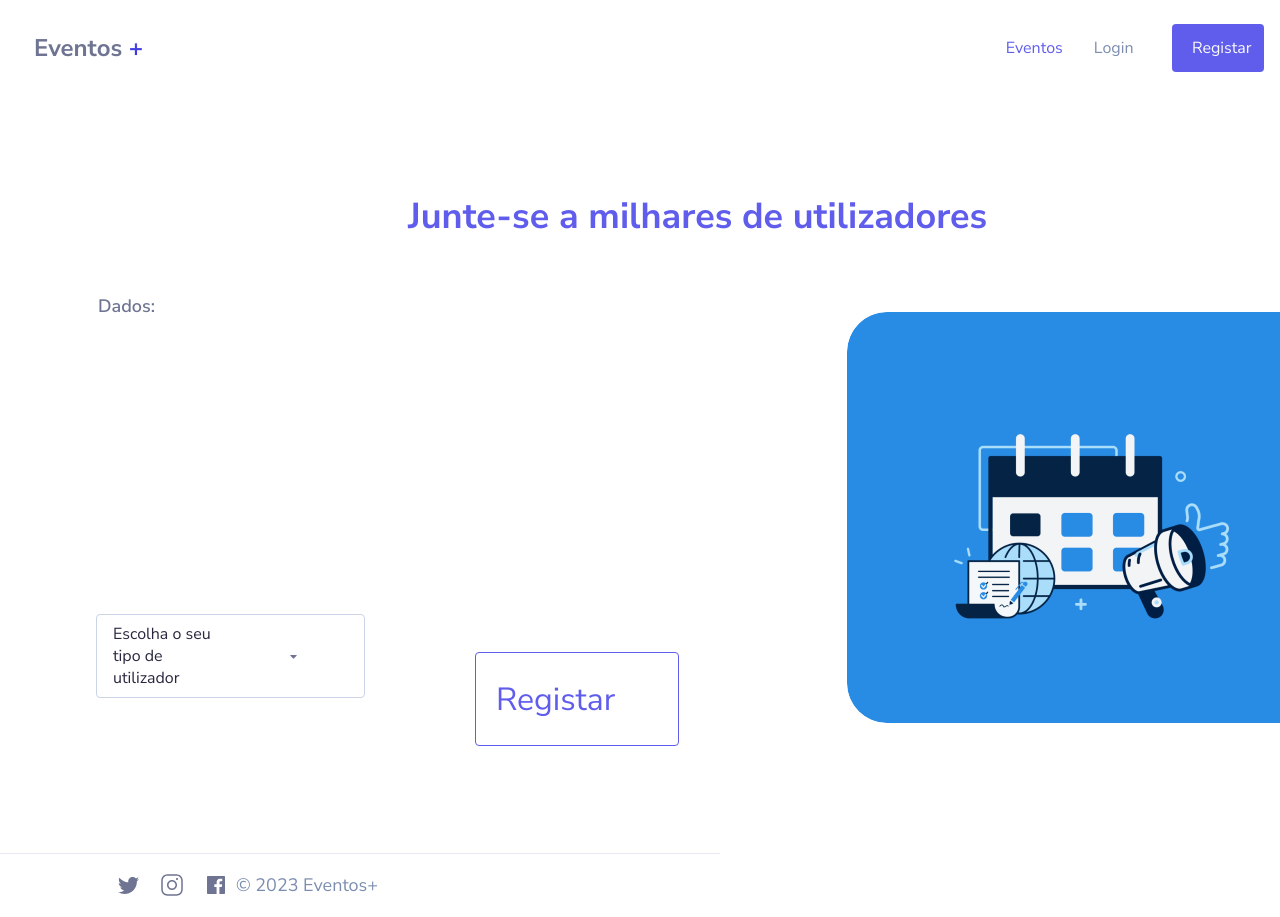
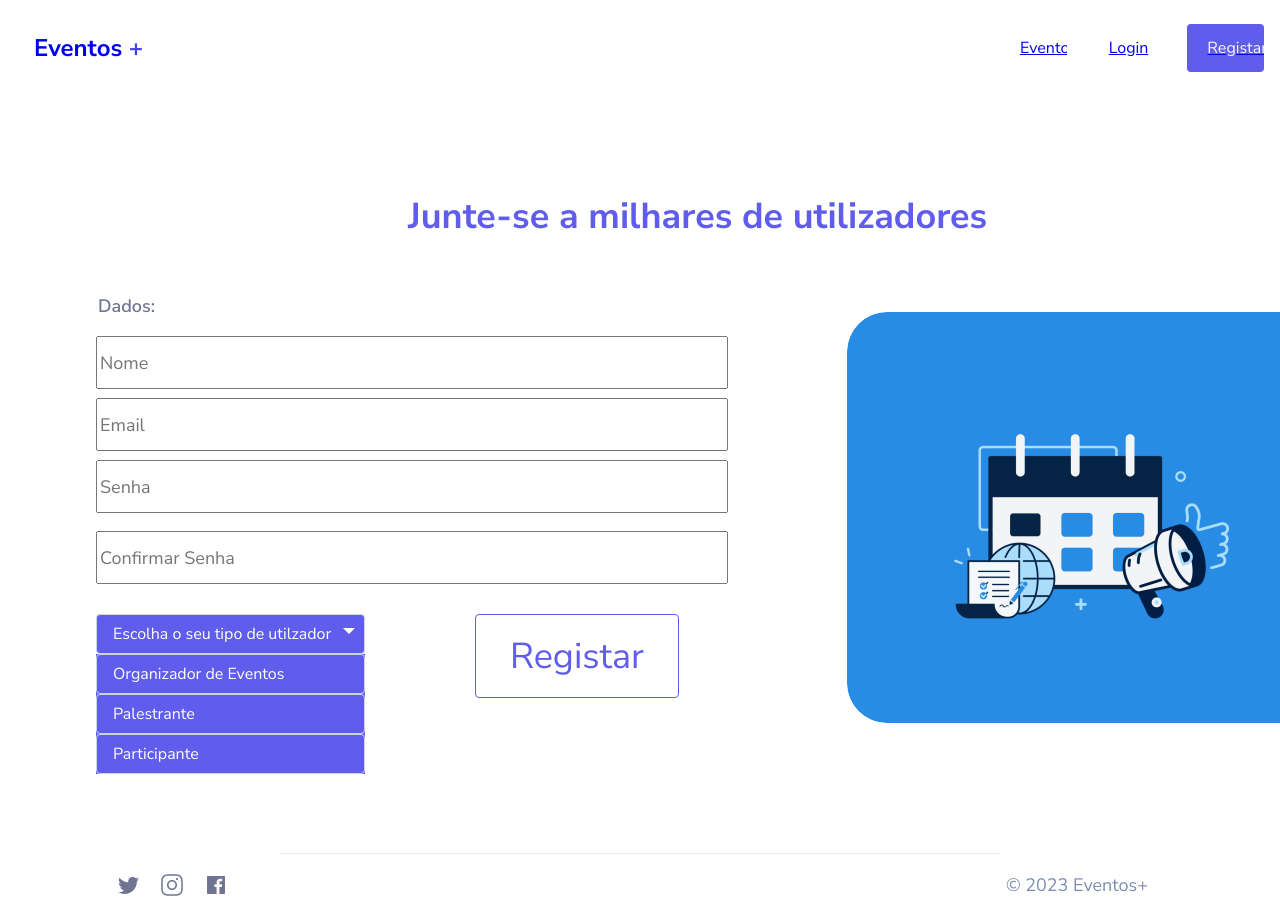
Before and after one commit to AMiragaia/ProjetoAS, a Flask app: page /register in a window 1280 px wide. Run offline with Flask 3, Linux system fonts and the light colour scheme.

Commit message:
login feito e registo quase feito

```diff
--- a/static/css/registo.css
+++ b/static/css/registo.css
@@ -5,19 +5,14 @@
   font-weight: 600;
 }
 .text-input10 {
-  border: 0;
   font-family: var(--body-default);
   font-size: var(--header-h4-size);
-  background-color: transparent;
-  position: absolute;
   top: 336px;
   left: 96px;
-  max-width: 624px;
+  width: 624px;
   height: 47px;
-  display: flex;
   flex-direction: column;
-  align-items: center;
-  justify-content: flex-start;
+  border: 3;
 }
 .twitter-icon5 {
   position: relative;
@@ -40,7 +35,7 @@
 .bottom5,
 .footer-divider5 {
   position: absolute;
-  max-width: 1440px;
+  width: 100%;
 }
 .bottom5 {
   top: 853px;
@@ -60,63 +55,60 @@
   left: 0;
   height: 1px;
 }
-.button5,
+
 .registar {
   flex-shrink: 0;
   display: flex;
   align-items: center;
-}
-.registar {
+  align-self: stretch;
   position: relative;
-  font-size: 32px;
+  font-size: var(--font-size-17xl);
   font-family: var(--body-default);
   color: var(--purple-blue);
-  text-align: left;
-  width: 174px;
-  height: 25px;
+  text-align: center;
+  margin: auto;
 }
-.button5 {
+
+.button-row,
+.text-input12,
+.text-input13,
+.text-input15,
+.text-input10 {
+  position: absolute;
+  display: flex;
+  justify-content: flex-start;
+  align-items: center;
+}
+.button-row {
+  cursor: pointer;
+  padding: var(--padding-xs) var(--padding-xl);
+  background-color: transparent;
+  top: 614px;
+  left: 475px;
+  width: 204px;
+  height: 84px;
+  flex-direction: row;
+  align-items: flex-start;
   border-radius: var(--br-9xs);
   border: 1px solid var(--purple-blue);
   box-sizing: border-box;
-  width: 204px;
-  height: 94px;
-  overflow: hidden;
-  flex-direction: row;
-  padding: var(--padding-xs) var(--padding-xl);
-  justify-content: flex-start;
 }
-.button-row,
+
+.button-row:hover {
+  opacity: 0.5;
+}
+
 .text-input12,
 .text-input13,
 .text-input15 {
-  border: 0;
-  background-color: transparent;
-  position: absolute;
-  display: flex;
-  justify-content: flex-start;
-}
-.button-row {
-  cursor: pointer;
-  padding: 0;
-  top: 652px;
-  left: 475px;
-  max-width: 160px;
-  height: 71px;
-  flex-direction: row;
-  align-items: flex-start;
-}
-.text-input12,
-.text-input13,
-.text-input15 {
+  border: 3;
   font-family: var(--body-default);
   font-size: var(--header-h4-size);
   top: 398px;
   left: 96px;
-  max-width: 624px;
+  width: 624px;
   height: 47px;
   flex-direction: column;
-  align-items: center;
 }
 .text-input13,
 .text-input15 {
@@ -223,50 +215,7 @@
   max-width: 1417px;
   height: 1px;
 }
-.chevron-down-icon,
-.escolha-um-tipo {
-  flex: 1;
-  position: relative;
-}
-.chevron-down-icon {
-  border-radius: var(--br-9xs);
-  max-width: 100%;
-  overflow: hidden;
-  height: 18px;
-}
-.base-pill-chit {
-  flex: 1;
-  border-radius: var(--br-9xs);
-  background-color: var(--true-white);
-  border: 1px solid var(--grey-200);
-  display: flex;
-  flex-direction: row;
-  padding: var(--padding-5xs) var(--padding-xs) var(--padding-5xs)
-    var(--padding-base);
-  align-items: center;
-  justify-content: flex-start;
-  gap: var(--gap-9xs);
-}
-.base-dropdown-expanded-list,
-.pilll-chit {
-  display: flex;
-  align-items: flex-start;
-  justify-content: flex-start;
-}
-.pilll-chit {
-  align-self: stretch;
-  flex-direction: row;
-}
-.base-dropdown-expanded-list {
-  position: absolute;
-  top: 614px;
-  left: 96px;
-  max-width: 269px;
-  height: 179px;
-  flex-direction: column;
-  font-size: var(--body-default-size);
-  color: var(--grey-900);
-}
+
 .junte-se-a-milhares {
   position: absolute;
   top: 168px;
@@ -289,3 +238,64 @@
   color: var(--grey-600);
   font-family: var(--body-default);
 }
+
+.base-dropdown {
+  position: relative;
+  font-family: var(--body-default);
+  font-size: var(--body-default-size);
+  width: 269px;
+  top: 614px;
+  left: 96px;
+}
+
+.base-dropdown select {
+  display: none;
+}
+
+.select-selected {
+  border-radius: var(--br-9xs);
+  background-color: var(--purple-blue);
+  border: 1px solid var(--true-white);
+}
+
+.select-selected:after {
+  position: absolute;
+  content: "";
+  top: 14px;
+  right: 10px;
+  width: 0;
+  height: 0;
+  border: 6px solid transparent;
+  border-color: #fff transparent transparent transparent;
+}
+
+.select-selected.select-arrow-active:after {
+  border-color: #fff transparent transparent transparent;
+  top: 7px;
+}
+
+.select-items div,.select-selected {
+  color: var(--true-white);
+  padding: 8px 16px;
+  border-radius: var(--br-9xs);
+  background-color: var(--purple-blue);
+  border: 1px solid var(--grey-200);
+  cursor: pointer;
+}
+
+.select-items {
+  position: absolute;
+  background-color: var(--purple-blue);
+  top: 100%;
+  left: 0;
+  right: 0;
+  z-index: 99;
+}
+
+.select-hide {
+  display: hide;
+}
+
+.select-items div:hover, .same-as-selected {
+  opacity: 0.5;
+}
--- a/templates/registo.html
+++ b/templates/registo.html
@@ -17,7 +17,6 @@
   <body>
     <div class="registo">
       <div class="dados">Dados:</div>
-      <input class="text-input10" type="text" />
 
       <div class="bottom5">
         <div class="social-media-stack5">
@@ -31,72 +30,142 @@
       </div>
       <img class="footer-divider5" alt="" src="{{ url_for('static', filename='images/footer--divider.svg') }}" />
 
-      <button class="button-row" id="buttonRow">
-        <div class="button5">
-          <div class="registar">Registar</div>
+      <form action="/login" method="get">
+        <input name="nome" class="text-input10" type="text" placeholder="Nome"/>
+
+        <input name="email" class="text-input12" type="text" placeholder="Email"/>
+
+        <input name="senha" class="text-input13" type="password" placeholder="Senha"/>
+
+        <input name="confirmar-senha" class="text-input15" type="password" placeholder="Confirmar Senha"/>
+
+        <div class="base-dropdown">
+          <select name="tipo">
+            <option value="escolha">Escolha o seu tipo de utilzador</option>
+            <option value="organizador">Organizador de Eventos</option>
+            <option value="palestrante">Palestrante</option>
+            <option value="participante">Participante</option>
+          </select>
         </div>
-      </button>
-      <input class="text-input10" type="text" />
 
-      <input class="text-input12" type="text" />
-
-      <input class="text-input13" type="text" />
-
-      <input class="text-input13" type="text" />
-
-      <input class="text-input15" type="text" />
+        <button type="subimt" class="button-row">
+            <div class="registar">Registar</div>
+        </button>
+      </form>
 
       <img class="image-1-icon" alt="" src="{{ url_for('static', filename='images/image-1@2x.png') }}" />
 
       <div class="desktop-full2">
         <div class="wordmark4" id="wordmarkContainer">
-          <b class="eventos4">
+          <a href="/"><b class="eventos4">
             <span>Eventos</span>
             <span class="span6">+</span>
-          </b>
+          </b></a>
         </div>
         <div class="nav-navigation-menu4">
-          <div class="nav-list-item11">
+          <a href="/"><div class="nav-list-item11">
             <div class="copyright5">Eventos</div>
-          </div>
-          <div class="nav-list-item12">
+          </a></div>
+          <a href="/login"><div class="nav-list-item12">
             <div class="copyright5">Login</div>
-          </div>
-          <button class="button6">
+          </a></div>
+          <a href="/registo"><button class="button6">
             <div class="label20">Registar</div>
-          </button>
+          </a></button>
         </div>
       </div>
       <div class="registo-child"></div>
-      <div class="base-dropdown-expanded-list">
-        <div class="pilll-chit">
-          <div class="base-pill-chit">
-            <div class="escolha-um-tipo">Escolha o seu tipo de utilizador</div>
-            <img
-              class="chevron-down-icon"
-              alt=""
-              src="{{ url_for('static', filename='images/18--chevron-down.svg') }}"
-            />
-          </div>
-        </div>
-      </div>
       <b class="junte-se-a-milhares">Junte-se a milhares de utilizadores</b>
     </div>
 
     <script>
-      var buttonRow = document.getElementById("buttonRow");
-      if (buttonRow) {
-        buttonRow.addEventListener("click", function (e) {
-          window.location.href = "./login.html";
-        });
-      }
-
       var wordmarkContainer = document.getElementById("wordmarkContainer");
       if (wordmarkContainer) {
         wordmarkContainer.addEventListener("click", function (e) {
           window.location.href = "./sem-login.html";
         });
       }
+
+      var x, i, j, l, ll, selElmnt, a, b, c;
+      /* Look for any elements with the class "base-dropdown": */
+      x = document.getElementsByClassName("base-dropdown");
+      l = x.length;
+      for (i = 0; i < l; i++) {
+        selElmnt = x[i].getElementsByTagName("select")[0];
+        ll = selElmnt.length;
+        /* For each element, create a new DIV that will act as the selected item: */
+        a = document.createElement("DIV");
+        a.setAttribute("class", "select-selected");
+        a.innerHTML = selElmnt.options[selElmnt.selectedIndex].innerHTML;
+        x[i].appendChild(a);
+        /* For each element, create a new DIV that will contain the option list: */
+        b = document.createElement("DIV");
+        b.setAttribute("class", "select-items select-hide");
+        for (j = 1; j < ll; j++) {
+          /* For each option in the original select element,
+          create a new DIV that will act as an option item: */
+          c = document.createElement("DIV");
+          c.innerHTML = selElmnt.options[j].innerHTML;
+          c.addEventListener("click", function(e) {
+              /* When an item is clicked, update the original select box,
+              and the selected item: */
+              var y, i, k, s, h, sl, yl;
+              s = this.parentNode.parentNode.getElementsByTagName("select")[0];
+              sl = s.length;
+              h = this.parentNode.previousSibling;
+              for (i = 0; i < sl; i++) {
+                if (s.options[i].innerHTML == this.innerHTML) {
+                  s.selectedIndex = i;
+                  h.innerHTML = this.innerHTML;
+                  y = this.parentNode.getElementsByClassName("same-as-selected");
+                  yl = y.length;
+                  for (k = 0; k < yl; k++) {
+                    y[k].removeAttribute("class");
+                  }
+                  this.setAttribute("class", "same-as-selected");
+                  break;
+                }
+              }
+              h.click();
+          });
+          b.appendChild(c);
+        }
+        x[i].appendChild(b);
+        a.addEventListener("click", function(e) {
+          /* When the select box is clicked, close any other select boxes,
+          and open/close the current select box: */
+          e.stopPropagation();
+          closeAllSelect(this);
+          this.nextSibling.classList.toggle("select-hide");
+          this.classList.toggle("select-arrow-active");
+        });
+      }
+
+      function closeAllSelect(elmnt) {
+        /* A function that will close all select boxes in the document,
+        except the current select box: */
+        var x, y, i, xl, yl, arrNo = [];
+        x = document.getElementsByClassName("select-items");
+        y = document.getElementsByClassName("select-selected");
+        xl = x.length;
+        yl = y.length;
+        for (i = 0; i < yl; i++) {
+          if (elmnt == y[i]) {
+            arrNo.push(i)
+          } else {
+            y[i].classList.remove("select-arrow-active");
+          }
+        }
+        for (i = 0; i < xl; i++) {
+          if (arrNo.indexOf(i)) {
+            x[i].classList.add("select-hide");
+          }
+        }
+      }
+
+      /* If the user clicks anywhere outside the select box,
+      then close all select boxes: */
+      document.addEventListener("click", closeAllSelect);
       </script>
   </body>
 </html>
```
Also changed, not shown: static/css/login.css (+20 -15 lines).
